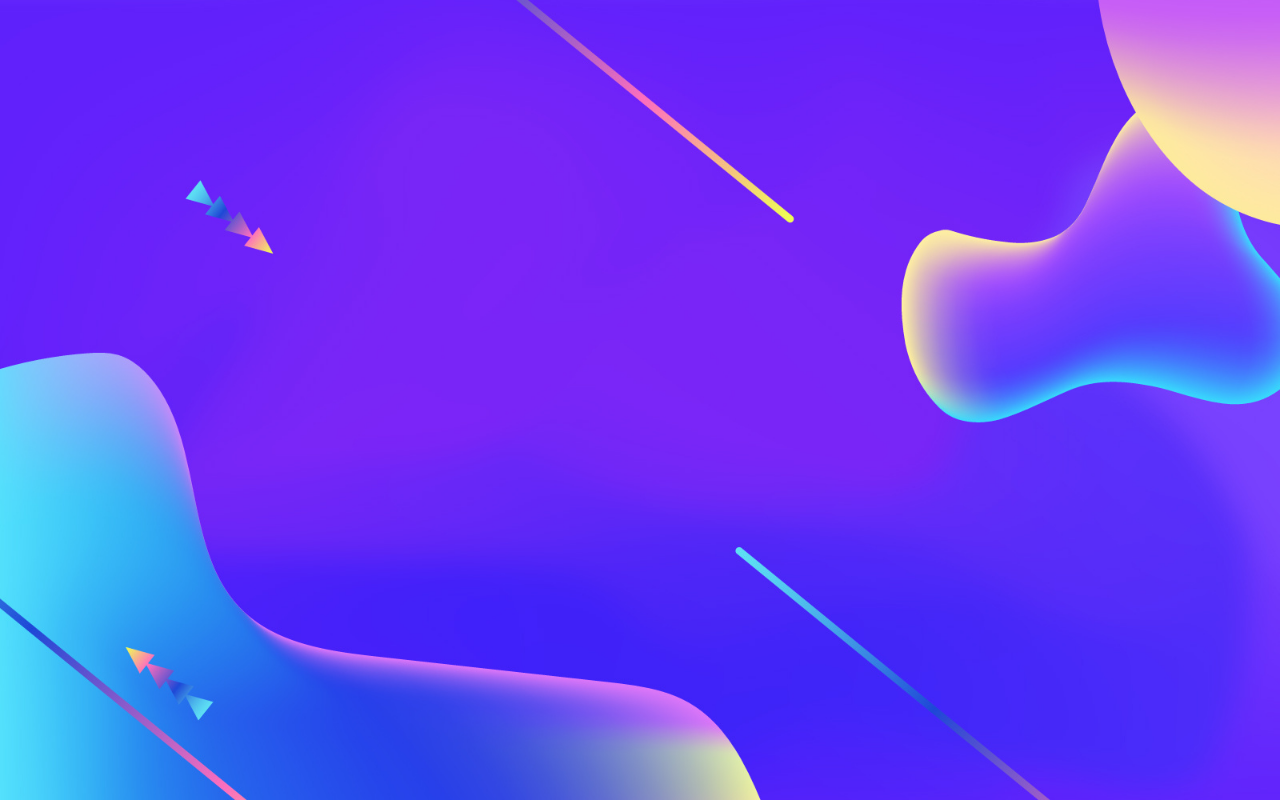
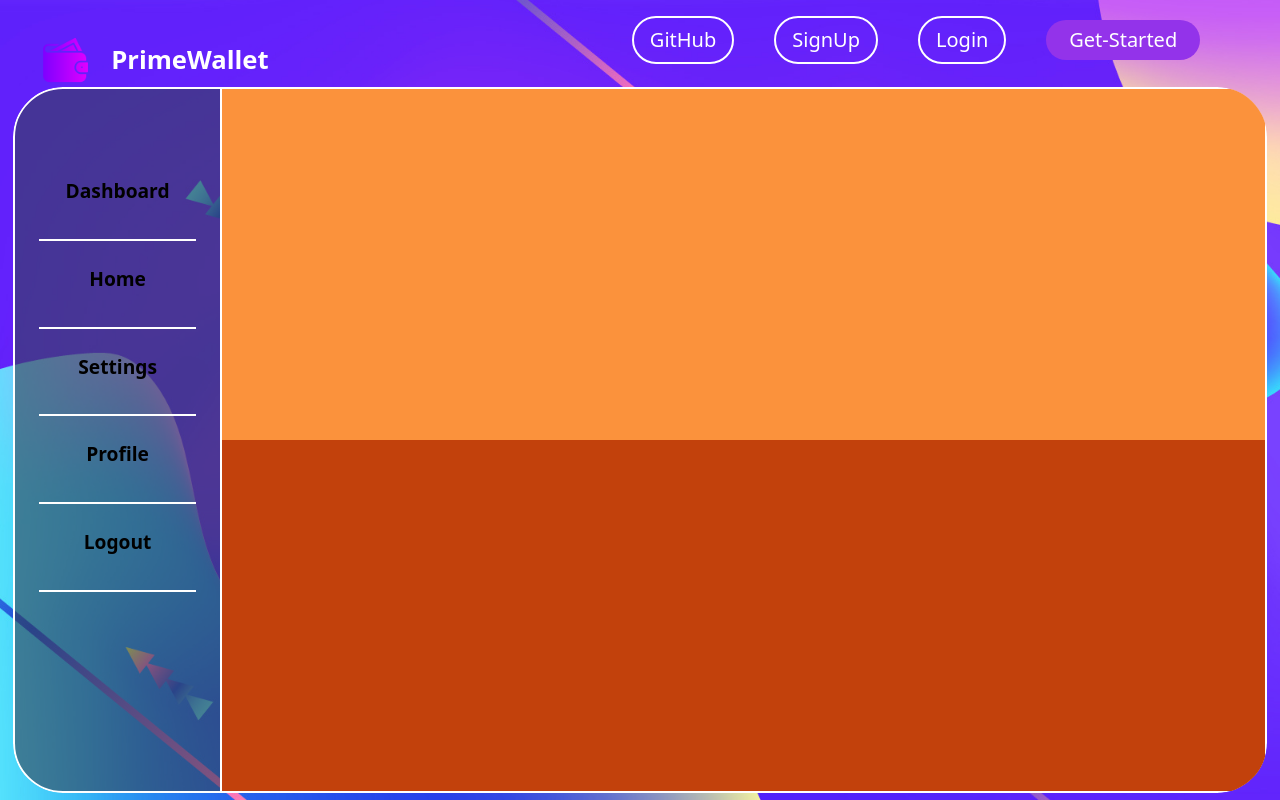
Before and after one commit to AshutoshDM1/PrimeWallet, a React (Vite) app in the folder Client/: page /dashboard in a window 1280 px wide. Before the commit this address had no page. Built offline with nearby package versions, Linux system fonts and the light colour scheme.

Commit message:
started dashboard

```diff
--- a/Client/src/App.jsx
+++ b/Client/src/App.jsx
@@ -7,6 +7,7 @@ import gsap from "gsap";
 import SignUp from "./page/signUp";
 import Login from "./page/Login";
 import { Toaster } from "react-hot-toast";
+import DashBoard from "./page/DashBoard";
 
 function App() {
   const cursorCircle = useRef(null);
@@ -37,6 +38,7 @@ function App() {
               <Route path="/" element={<Home />} />
               <Route path="/signUp" element={<SignUp />} />
               <Route path="/login" element={<Login />} />
+              <Route path="/dashboard" element={<DashBoard/>} />
             </Routes>
           </BrowserRouter>
         </RecoilRoot>
--- a/Client/src/components/Navbar.jsx
+++ b/Client/src/components/Navbar.jsx
@@ -76,8 +76,10 @@ const NavBar = () => {
             Login
           </motion.h1>
           <motion.h1
+
             whileTap={{ scale: 1.1 }}
             className="flex justify-center items-center h-10 w-12vw text-xl cursor-pointer text-white bg-purple-600 border-white rounded-20r hover:bg-purple-500"
+            onClick={ () => hadleClick("/dashboard")}
           >
             Get-Started
           </motion.h1>
--- /dev/null
+++ b/Client/src/page/DashBoard.jsx
@@ -0,0 +1,39 @@
+import { useState } from "react";
+import NavBar from "../components/Navbar";
+import { useRecoilValue } from "recoil";
+import { dashBoardState } from "../state/atoms";
+
+const DashBoard = () => {
+  const btn = useRecoilValue(dashBoardState);
+  return (
+    <>
+      <div className="h-screen w-full flex flex-col ">
+        <NavBar />
+        <div className="h-90h w-full flex items-center justify-center  ">
+          <div className="Dashborad h-98h w-98w  flex rounded-20r overflow-hidden">
+            <div className="sideNav h-full w-20w text-black font-bold text-1.5vw border-white border-x-2 border-y-2 pt-16 rounded-l-20r bg-slate-700 bg-opacity-60 ">
+              {btn.map((item, index) => {
+                return (
+                  <>
+                    <div
+                      key={index}
+                      className="h-10h w-80w text-center border-white border-b-2 m-6 cursor-pointer "
+                    >
+                      {item}
+                    </div>
+                  </>
+                );
+              })}
+            </div>
+            <div className="mainContent h-full w-full flex flex-col border-white border-r-2 border-y-2  rounded-r-20r bg-slate-700 bg-opacity-60">
+              <div className="h-1/2 w-full bg-orange-400" ></div>
+              <div className="h-1/2 w-full bg-orange-700" ></div>
+            </div>
+          </div>
+        </div>
+      </div>
+    </>
+  );
+};
+
+export default DashBoard;
--- /dev/null
+++ b/Client/src/state/atoms.js
@@ -0,0 +1,6 @@
+import { atom, selector } from "recoil";
+
+export const dashBoardState = atom({
+  key: 'dashBoardState',
+  default: ["Dashboard", "Home" , "Settings" , "Profile" , "Logout"],
+});
--- a/Client/tailwind.config.js
+++ b/Client/tailwind.config.js
@@ -15,6 +15,7 @@ export default {
         "80h": "80%",
         "90h": "90%",
         "95h": "95%",
+        "98h": "98%",
       },
       width: {
         "10w": "10%",
@@ -26,6 +27,7 @@ export default {
         "60w": "60%",
         "90w": "90%",
         "95w": "95%",
+        "98w": "98%",
         "12vw": "12vw",
         "8vw": "8vw",
         "6vw": "6vw",
```
